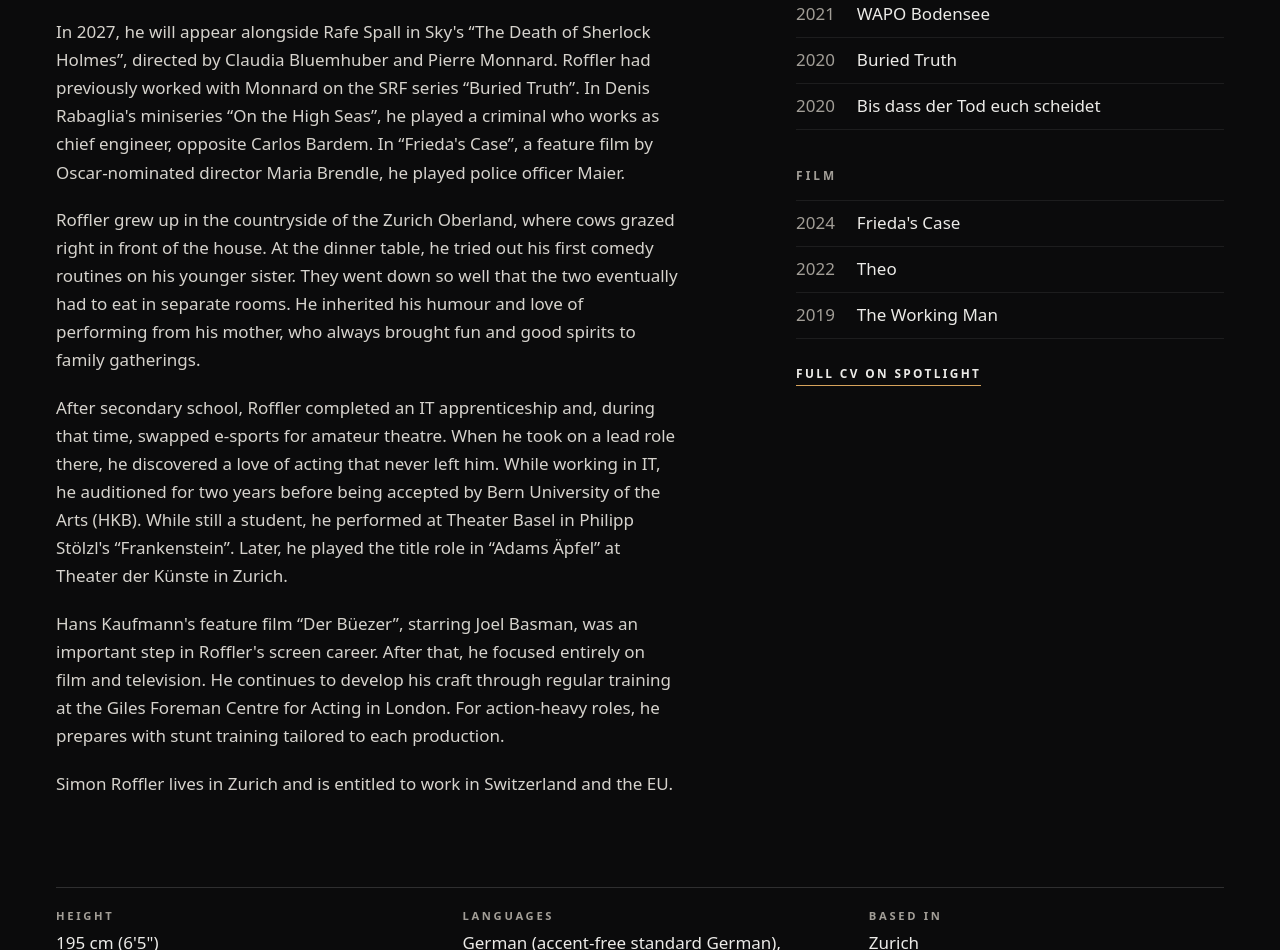
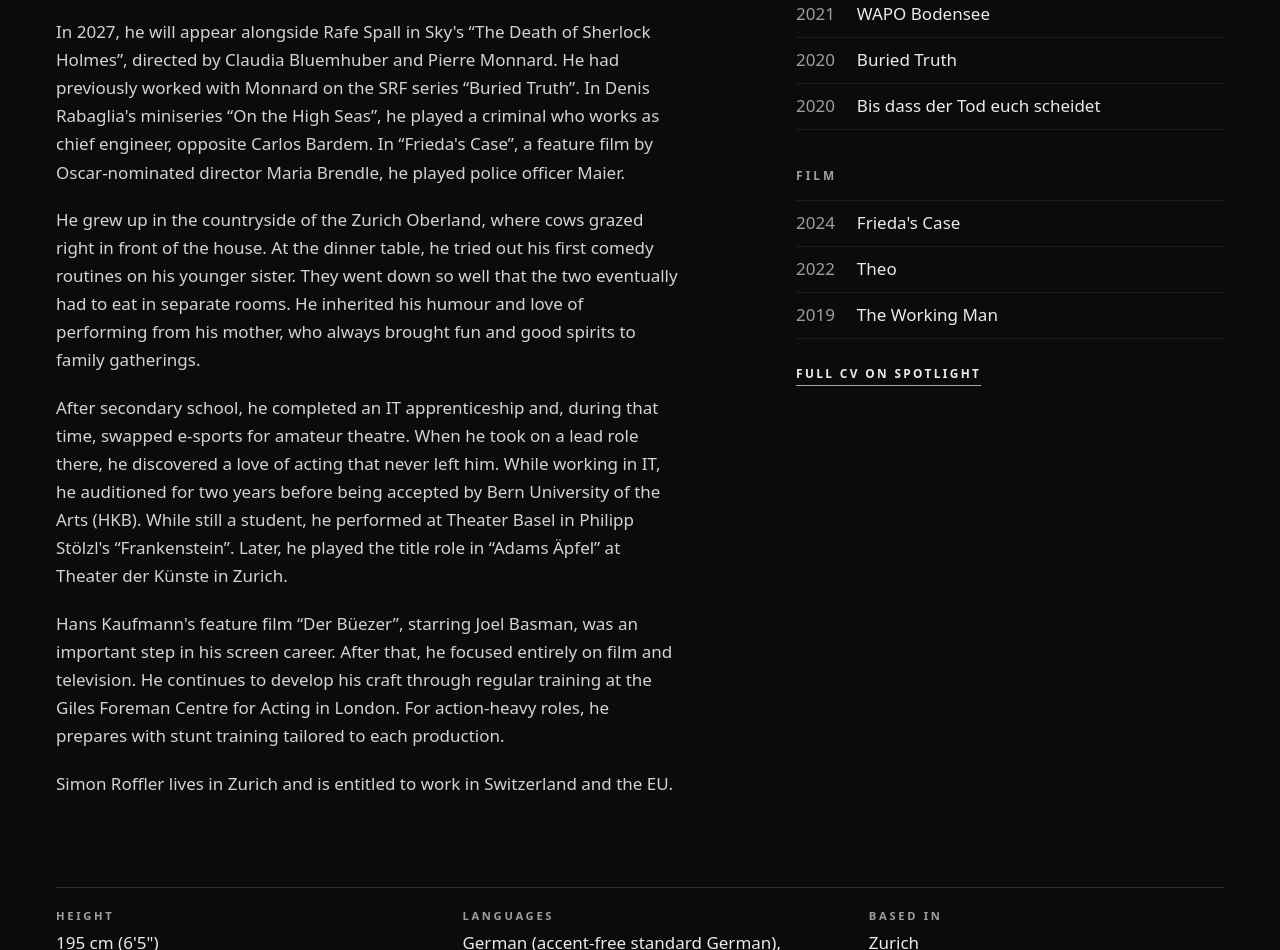
Before and after one commit to simonroffler/simonroffler.github.io, a plain HTML site: page index.html in a window 1280 px wide. Shown: the part 1236-2186 px from the top of the page. Drawn offline with Linux system fonts and the light colour scheme.

Commit message:
Website 2026-11-18 20:10

```diff
--- a/index.html
+++ b/index.html
@@ -113,10 +113,10 @@
         <h2 class="h2">About</h2>
         <div class="bio">
 <p class="bio__lead">At 6&#x27;5&quot; and with a striking presence, Simon Roffler is often cast in intense, hard-edged roles. His warmth also makes him a compelling choice for an upright investigator or a layered family man.</p>
-<p>In 2027, he will appear alongside Rafe Spall in Sky&#x27;s “The Death of Sherlock Holmes”, directed by Claudia Bluemhuber and Pierre Monnard. Roffler had previously worked with Monnard on the SRF series “Buried Truth”. In Denis Rabaglia&#x27;s miniseries “On the High Seas”, he played a criminal who works as chief engineer, opposite Carlos Bardem. In “Frieda&#x27;s Case”, a feature film by Oscar-nominated director Maria Brendle, he played police officer Maier.</p>
-<p>Roffler grew up in the countryside of the Zurich Oberland, where cows grazed right in front of the house. At the dinner table, he tried out his first comedy routines on his younger sister. They went down so well that the two eventually had to eat in separate rooms. He inherited his humour and love of performing from his mother, who always brought fun and good spirits to family gatherings.</p>
-<p>After secondary school, Roffler completed an IT apprenticeship and, during that time, swapped e-sports for amateur theatre. When he took on a lead role there, he discovered a love of acting that never left him. While working in IT, he auditioned for two years before being accepted by Bern University of the Arts (HKB). While still a student, he performed at Theater Basel in Philipp Stölzl&#x27;s “Frankenstein”. Later, he played the title role in “Adams Äpfel” at Theater der Künste in Zurich.</p>
-<p>Hans Kaufmann&#x27;s feature film “Der Büezer”, starring Joel Basman, was an important step in Roffler&#x27;s screen career. After that, he focused entirely on film and television. He continues to develop his craft through regular training at the Giles Foreman Centre for Acting in London. For action-heavy roles, he prepares with stunt training tailored to each production.</p>
+<p>In 2027, he will appear alongside Rafe Spall in Sky&#x27;s “The Death of Sherlock Holmes”, directed by Claudia Bluemhuber and Pierre Monnard. He had previously worked with Monnard on the SRF series “Buried Truth”. In Denis Rabaglia&#x27;s miniseries “On the High Seas”, he played a criminal who works as chief engineer, opposite Carlos Bardem. In “Frieda&#x27;s Case”, a feature film by Oscar-nominated director Maria Brendle, he played police officer Maier.</p>
+<p>He grew up in the countryside of the Zurich Oberland, where cows grazed right in front of the house. At the dinner table, he tried out his first comedy routines on his younger sister. They went down so well that the two eventually had to eat in separate rooms. He inherited his humour and love of performing from his mother, who always brought fun and good spirits to family gatherings.</p>
+<p>After secondary school, he completed an IT apprenticeship and, during that time, swapped e-sports for amateur theatre. When he took on a lead role there, he discovered a love of acting that never left him. While working in IT, he auditioned for two years before being accepted by Bern University of the Arts (HKB). While still a student, he performed at Theater Basel in Philipp Stölzl&#x27;s “Frankenstein”. Later, he played the title role in “Adams Äpfel” at Theater der Künste in Zurich.</p>
+<p>Hans Kaufmann&#x27;s feature film “Der Büezer”, starring Joel Basman, was an important step in his screen career. After that, he focused entirely on film and television. He continues to develop his craft through regular training at the Giles Foreman Centre for Acting in London. For action-heavy roles, he prepares with stunt training tailored to each production.</p>
 <p>Simon Roffler lives in Zurich and is entitled to work in Switzerland and the EU.</p>
 </div>
       </div>
```
